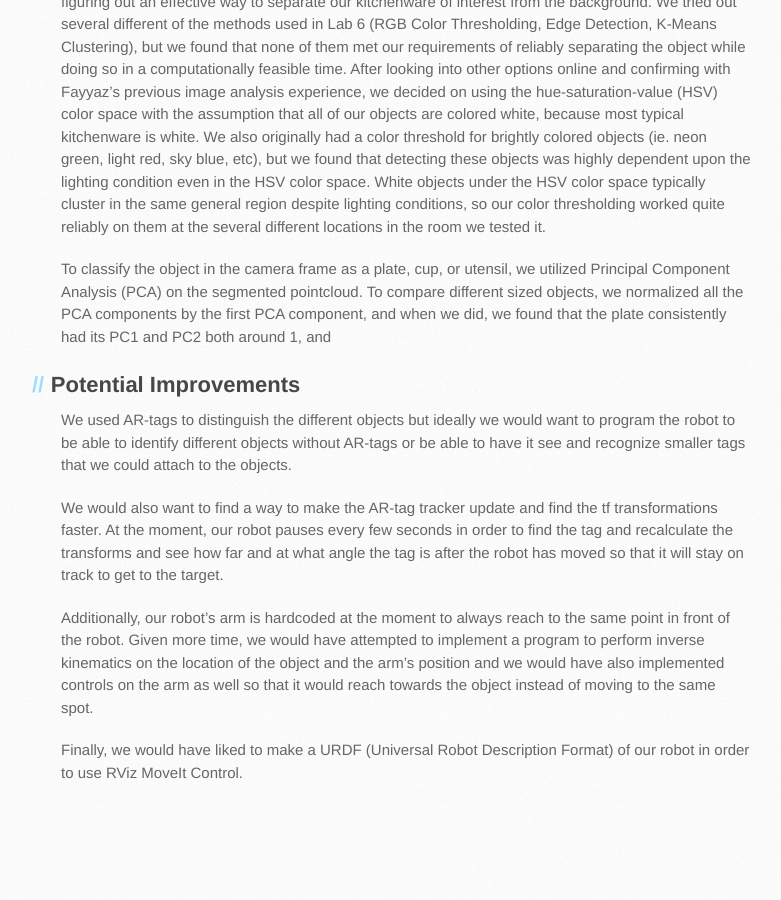
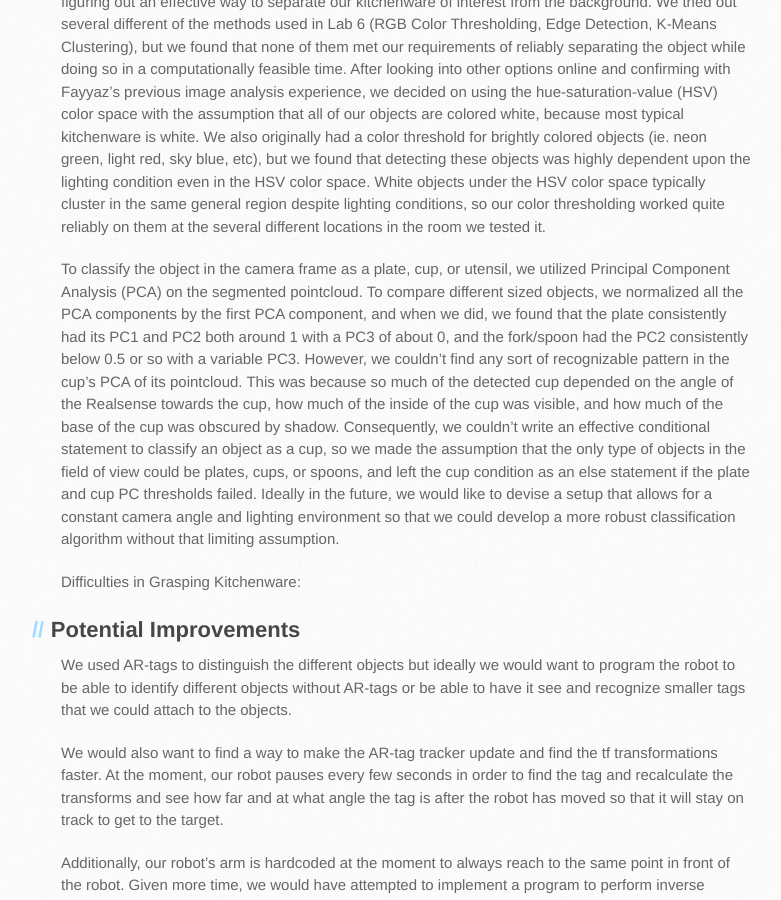
Before and after one commit to afmdnf/ee106a-project, a Jekyll site: the page built from docs/conclusion.md, in a window 1280 px wide and 900 px high, scrolled down 986 px. Shown: the whole window, without its empty margins (109-890 px from the left). Built offline with Jekyll 4.4.1, drawn with Linux system fonts in a browser that asks for light colours; our own code applies the rules of GitHub Pages for plain Markdown files; the repository's description, which GitHub fills in, is left out; before the commit the page ends 1813 px from its top, so only the background shows below that.

Commit message:
Update conclusion.md

```diff
--- a/docs/conclusion.md
+++ b/docs/conclusion.md
@@ -13,7 +13,10 @@ To pass 3-dimensional object location data from the Realsense Camera to the Baxt
 Difficulties in Object Detection and Classification:
 The first major difficulty in object detection was figuring out an effective way to separate our kitchenware of interest from the background. We tried out several different of the methods used in Lab 6 (RGB Color Thresholding, Edge Detection, K-Means Clustering), but we found that none of them met our requirements of reliably separating the object while doing so in a computationally feasible time. After looking into other options online and confirming with Fayyaz's previous image analysis experience, we decided on using the hue-saturation-value (HSV) color space with the assumption that all of our objects are colored white, because most typical kitchenware is white. We also originally had a color threshold for brightly colored objects (ie. neon green, light red, sky blue, etc), but we found that detecting these objects was highly dependent upon the lighting condition even in the HSV color space. White objects under the HSV color space typically cluster in the same general region despite lighting conditions, so our color thresholding worked quite reliably on them at the several different locations in the room we tested it.
 
-To classify the object in the camera frame as a plate, cup, or utensil, we utilized Principal Component Analysis (PCA) on the segmented pointcloud. To compare different sized objects, we normalized all the PCA components by the first PCA component, and when we did, we found that the plate consistently had its PC1 and PC2 both around 1, and
+To classify the object in the camera frame as a plate, cup, or utensil, we utilized Principal Component Analysis (PCA) on the segmented pointcloud. To compare different sized objects, we normalized all the PCA components by the first PCA component, and when we did, we found that the plate consistently had its PC1 and PC2 both around 1 with a PC3 of about 0, and the fork/spoon had the PC2 consistently below 0.5 or so with a variable PC3. However, we couldn't find any sort of recognizable pattern in the cup's PCA of its pointcloud. This was because so much of the detected cup depended on the angle of the Realsense towards the cup, how much of the inside of the cup was visible, and how much of the base of the cup was obscured by shadow. Consequently, we couldn't write an effective conditional statement to classify an object as a cup, so we made the assumption that the only type of objects in the field of view could be plates, cups, or spoons, and left the cup condition as an else statement if the plate and cup PC thresholds failed. Ideally in the future, we would like to devise a setup that allows for a constant camera angle and lighting environment so that we could develop a more robust classification algorithm without that limiting assumption.
+
+Difficulties in Grasping Kitchenware:
+
 
 ## Potential Improvements
 
```
